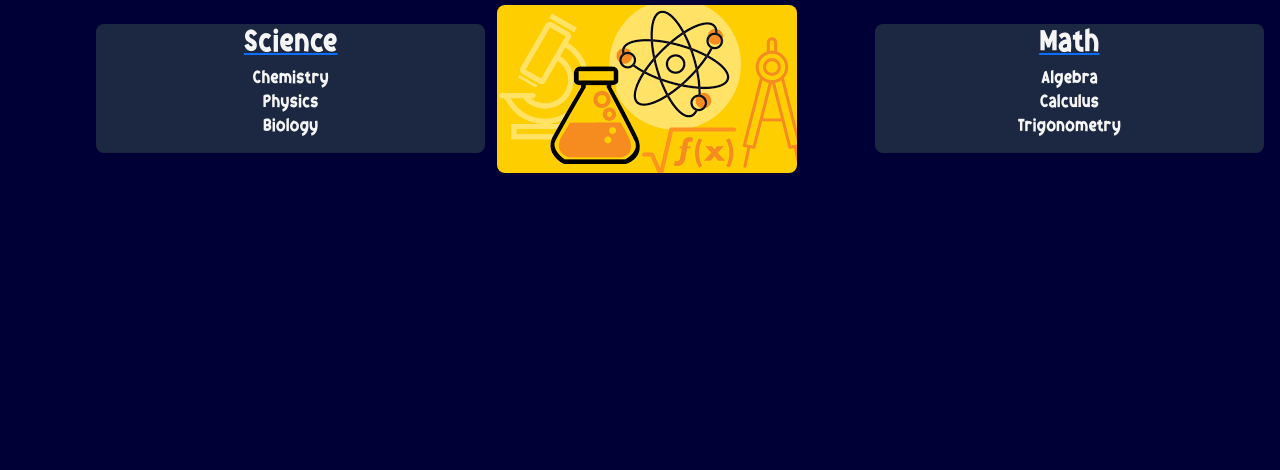
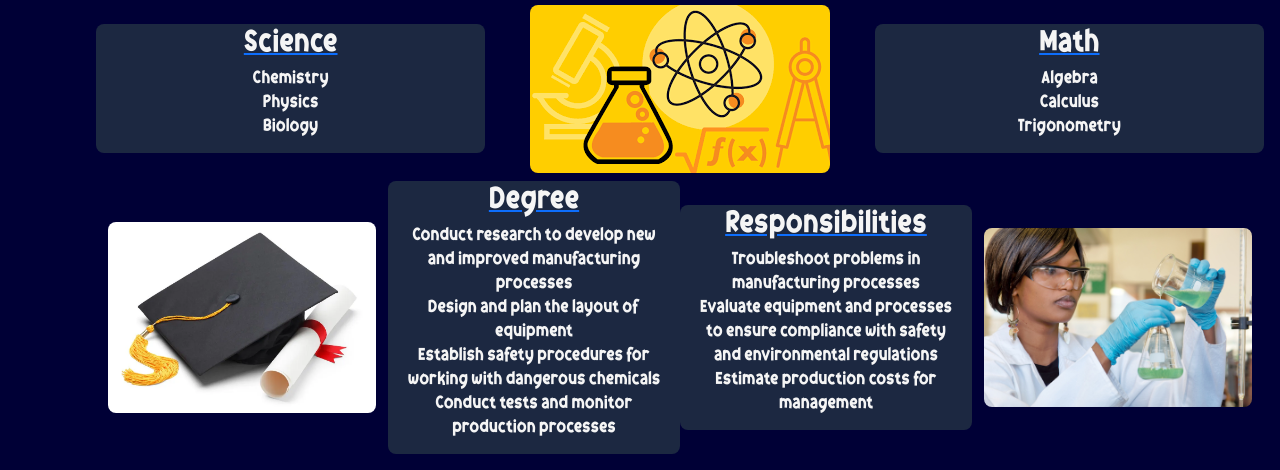
Before and after one commit to ayatsakalla/Future-Me, a plain HTML site: page index.html in a window 1280 px wide. Shown: the part 1041-1511 px from the top of the page. Before the commit the page ends 1230 px from the top, so only its background shows below. Drawn offline with nearby package versions, Linux system fonts and the light colour scheme.

Commit message:
commented everything and started education section

```diff
--- a/index.html
+++ b/index.html
@@ -19,13 +19,16 @@
 </head>
 
 <body>
+    <!-- NAVBARRYYYYY start -->
     <nav class="navbarry">
         <ul class="navbarry-nav">
 
+            <!-- chemical engineering -->
             <li class="logo">
                 <a href="#chemeng" class="navy-link oink">CHEM ENG</a>
             </li>
 
+            <!-- career -->
             <li class="navy-item">
                 <a href="#career" class="navy-link">
                     <svg xmlns="http://www.w3.org/2000/svg"
@@ -38,6 +41,7 @@
                 </a>
             </li>
 
+            <!-- education -->
             <li class="navy-item">
                 <a href="#education" class="navy-link">
                     <svg xmlns="http://www.w3.org/2000/svg"
@@ -50,6 +54,7 @@
                 </a>
             </li>
 
+            <!-- earnings -->
             <li class="navy-item">
                 <a href="#earnings" class="navy-link">
                     <svg xmlns="http://www.w3.org/2000/svg"
@@ -62,6 +67,7 @@
                 </a>
             </li>
 
+            <!-- ayat sakalla github -->
             <li class="navy-item">
                 <a href="https://github.com/ayatsakalla/Future-Me" target="new" class="navy-link">
                     <svg xmlns="http://www.w3.org/2000/svg"
@@ -76,13 +82,19 @@
 
         </ul>
     </nav>
+    <!-- navbarry end -->
 
+    <!-- container start -->
     <main>
         <div class="container-fluid">
-            <h1 class="oink whitesmoke text-center display-3" id="chemeng">Chemical Engineering</h1>
 
+            <!-- chem eng title -->
+            <h1 class="oink whitesmoke text-center display-3" id="chemeng">🧪Chemical Engineering🧪</h1>
+
+            <!-- career title -->
             <h2 class="oink whitesmoke display-5" id="career">Career</h2>
 
+            <!-- responsibilities row -->
             <div class="row d-flex justify-context-center align-items-center">
 
                 <div class="col-6 col-md-3 rounded-3 prettyblue">
@@ -119,8 +131,9 @@
                     <img src="career-resp2.jpg" class="img-fluid rounded-3">
                 </div>
             </div>
+            <!-- responsibilities end -->
 
-
+            <!-- environment start -->
             <div class="row d-flex justify-context-center align-items-center mt-2">
 
                 <div class="col-6 rounded-3 prettyblue">
@@ -139,7 +152,9 @@
                     <img src="career-envir.jpg" class="img-fluid rounded-3">
                 </div>
             </div>
+            <!-- environment end -->
 
+            <!-- impact start -->
             <div class="row d-flex justify-context-center align-items-center mt-2">
 
                 <div class="col-6 col-md-3 rounded-3 prettyblue">
@@ -174,9 +189,12 @@
                     <img src="career-imp2.jpg" class="img-fluid rounded-3">
                 </div>
             </div>
+            <!-- impact end -->
 
+            <!-- education title -->
             <h2 class="oink whitesmoke display-5" id="education">Education</h2>
 
+            <!-- science and maths row -->
             <div class="row d-flex justify-context-center align-items-center mt-2">
                 <div class="col-4 rounded-3 prettyblue mt-2 mt-md-0">
                     <a href="https://www.bls.gov/ooh/architecture-and-engineering/chemical-engineers.htm#tab-4">
@@ -189,8 +207,8 @@
                     </p>
                 </div>
 
-                <div class="col-4 rounded-3">
-                    <img src="mathscience.png" class="img-fluid rounded-3 d-flex justify-context-center align-items-center text-center">
+                <div class="col-4 rounded-3 d-flex justify-content-center align-items-center">
+                    <img src="mathscience.png" class="img-fluid rounded-3">
                 </div>
 
                 <div class="col-4 rounded-3 prettyblue mt-2 mt-md-0">
@@ -204,6 +222,46 @@
                     </p>
                 </div>
             </div>
+            <!-- science and maths end -->
+
+            <!-- level of education start -->
+            <div class="row d-flex justify-context-center align-items-center mt-2">
+
+                <div class="col-6 col-md-3 rounded-3 mt-2 mt-md-0">
+                    <img src="educap.webp" class="img-fluid rounded-3">
+                </div>
+
+                <div class="col-6 col-md-3 rounded-3 prettyblue">
+                    <a href="https://www.bls.gov/ooh/architecture-and-engineering/chemical-engineers.htm#tab-2"
+                        target="new" class="underlined">
+                        <h3 class="oink whitesmoke text-center">Degree</h3>
+                    </a>
+                    <p class="oink whitesmoke text-center">
+                        Conduct research to develop new and improved manufacturing processes <br>
+                        Design and plan the layout of equipment <br>
+                        Establish safety procedures for working with dangerous chemicals <br>
+                        Conduct tests and monitor production processes
+                    </p>
+                </div>
+
+                <div class="col-6 col-md-3 rounded-3 prettyblue mt-2 mt-md-0">
+                    <a href="https://www.bls.gov/ooh/architecture-and-engineering/chemical-engineers.htm#tab-2"
+                        target="new" class="underlined">
+                        <h3 class="oink whitesmoke text-center">Responsibilities</h3>
+                    </a>
+                    <p class="oink whitesmoke text-center">
+                        Troubleshoot problems in manufacturing processes <br>
+                        Evaluate equipment and processes to ensure compliance with safety and environmental regulations
+                        <br>
+                        Estimate production costs for management
+                    </p>
+                </div>
+
+                <div class="col-6 col-md-3 rounded-3">
+                    <img src="career-resp2.jpg" class="img-fluid rounded-3">
+                </div>
+            </div>
+            <!-- level of education end -->
 
         </div>
     </main>
```
Also changed, not shown: educap.webp (added).
